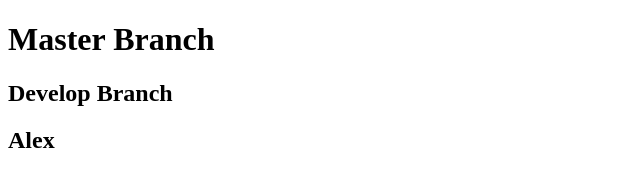
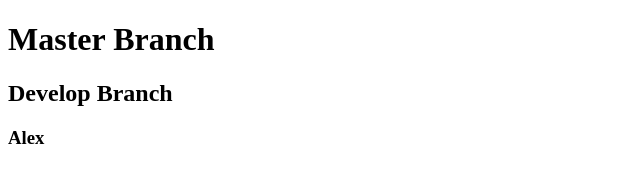
Before and after one commit to liminalpup/teamGit, a plain HTML site: page index.html in a window 1280 px wide. Shown: the full height of the page, 0-640 px from the left. Drawn offline with Linux system fonts and the light colour scheme.

Commit message:
Alex's branch, but better

```diff
--- a/index.html
+++ b/index.html
@@ -8,6 +8,6 @@
 <body>
     <h1>Master Branch</h1>
     <h2>Develop Branch</h2>
-    <h2>Alex</h2>
+    <h3>Alex</h3>
 </body>
 </html>
```
